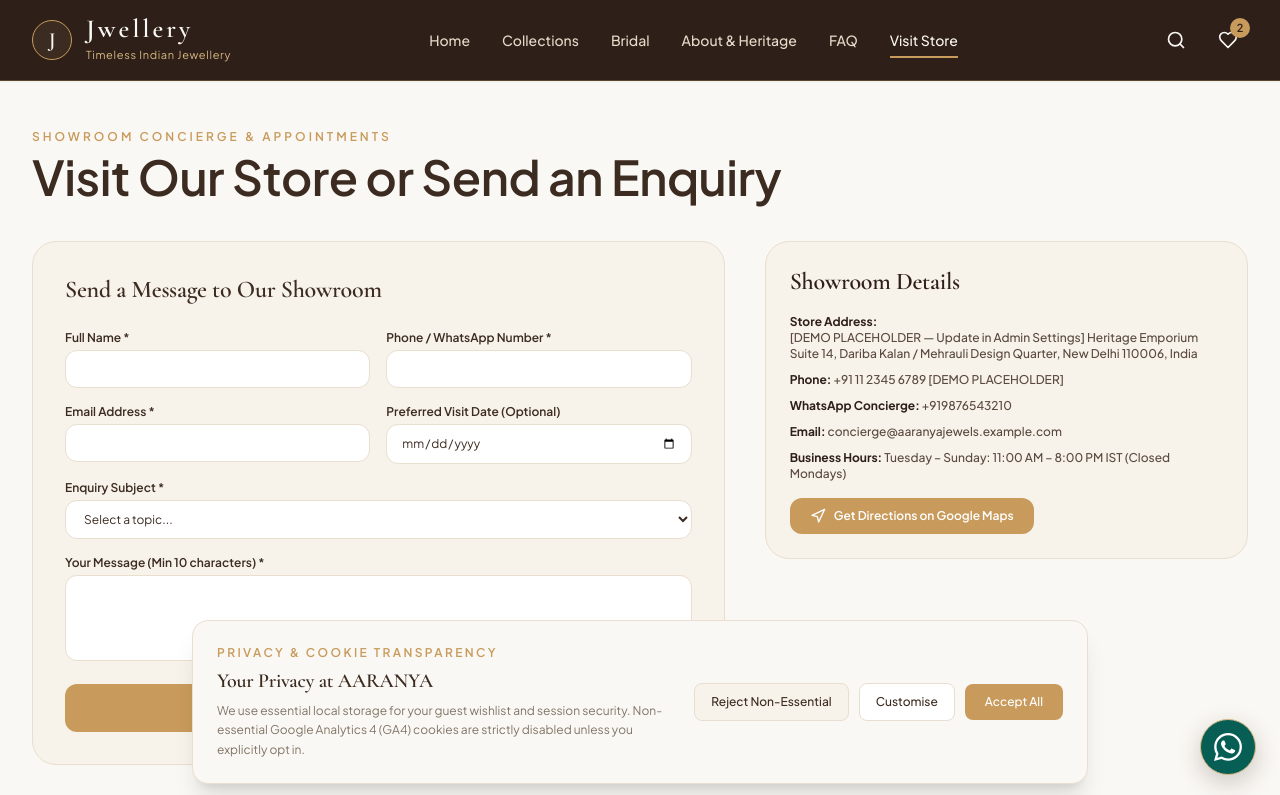
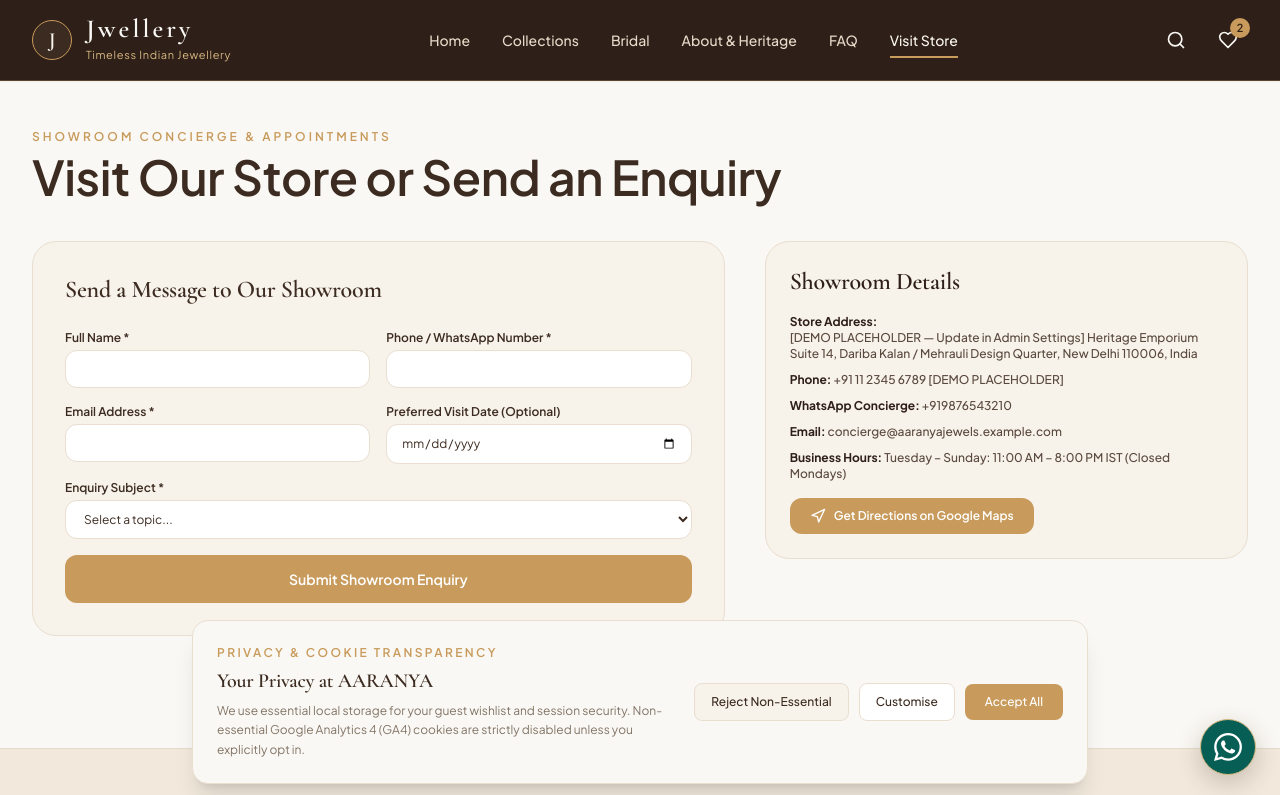
Before and after one commit to priyanshudhaka999-ship-it/gems-store, a React (Vite) app in the folder frontend/: page /contact in a window 1280 px wide. Shown: the top 795 px of the page. Built offline with nearby package versions, Linux system fonts and the light colour scheme; no server answers.

Commit message:
remove a feild from visit store page

```diff
--- a/frontend/src/pages/ContactPage.jsx
+++ b/frontend/src/pages/ContactPage.jsx
@@ -16,7 +16,6 @@ export default function ContactPage() {
     email: '',
     preferredVisitDate: '',
     subject: '',
-    message: '',
   });
   const [errors, setErrors] = useState({});
   const [submitting, setSubmitting] = useState(false);
@@ -34,8 +33,6 @@ export default function ContactPage() {
     if (form.phone.trim().length < 8) errs.phone = 'Please enter a valid phone or WhatsApp number';
     if (!/^\S+@\S+\.\S+$/.test(form.email.trim())) errs.email = 'Please enter a valid email address';
     if (!form.subject) errs.subject = 'Please select an enquiry subject';
-    if (form.message.trim().length < 10)
-      errs.message = 'Please enter a message of at least 10 characters';
     setErrors(errs);
     return Object.keys(errs).length === 0;
   };
@@ -166,19 +163,6 @@ export default function ContactPage() {
               {errors.subject && <p className="text-[11px] text-red-600 mt-1">{errors.subject}</p>}
             </div>
 
-            <div>
-              <label className="block text-xs font-semibold text-[#3C2B20] mb-1">
-                Your Message (Min 10 characters) *
-              </label>
-              <textarea
-                rows="4"
-                value={form.message}
-                onChange={(e) => setForm({ ...form, message: e.target.value })}
-                className="w-full px-3.5 py-2.5 rounded-xl border border-[#E9DED0] bg-white text-xs"
-              />
-              {errors.message && <p className="text-[11px] text-red-600 mt-1">{errors.message}</p>}
-            </div>
-
             <button
               type="submit"
               disabled={submitting}
```
